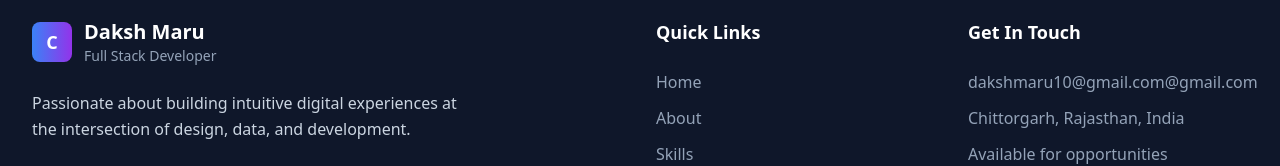
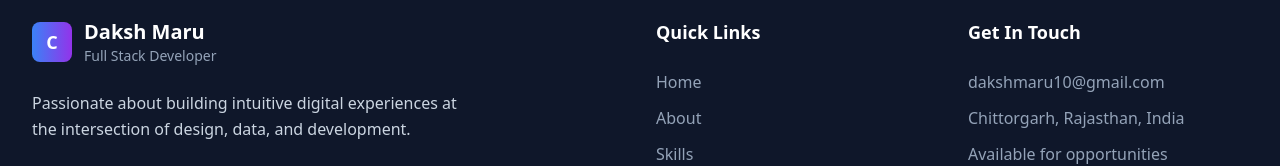
Before and after one commit to daksh1706/portfolio, a React (Vite) app: page / in a window 1280 px wide. Shown: the part 7224-7390 px from the top of the page. Built offline with nearby package versions, Linux system fonts and the light colour scheme.

Commit message:
Update Footer.tsx

```diff
--- a/src/components/Footer.tsx
+++ b/src/components/Footer.tsx
@@ -84,7 +84,7 @@ const Footer: React.FC = () => {
           <div>
             <h4 className="text-white font-semibold text-lg mb-6">Get In Touch</h4>
             <div className="space-y-3">
-              <p className="text-slate-400">dakshmaru10@gmail.com@gmail.com</p>
+              <p className="text-slate-400">dakshmaru10@gmail.com</p>
               <p className="text-slate-400">Chittorgarh, Rajasthan, India</p>
               <p className="text-slate-400">Available for opportunities</p>
             </div>
```
